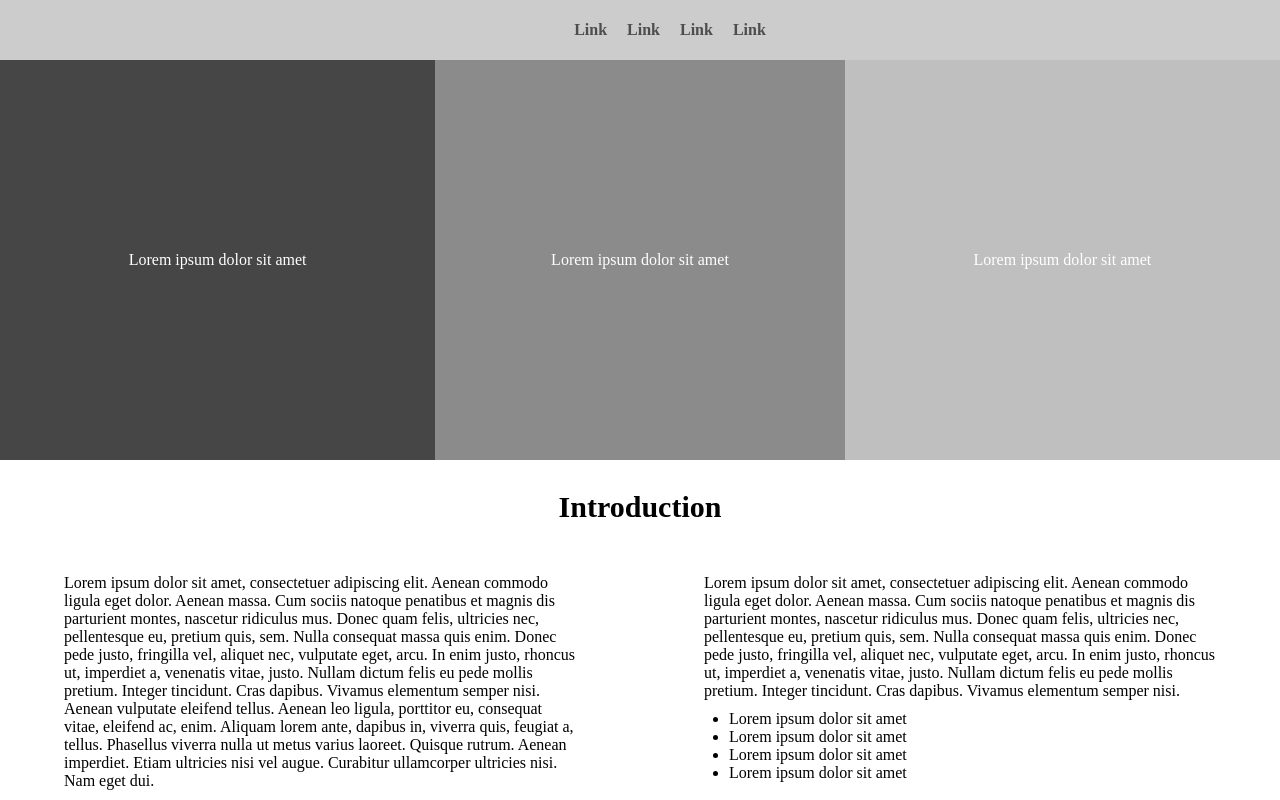
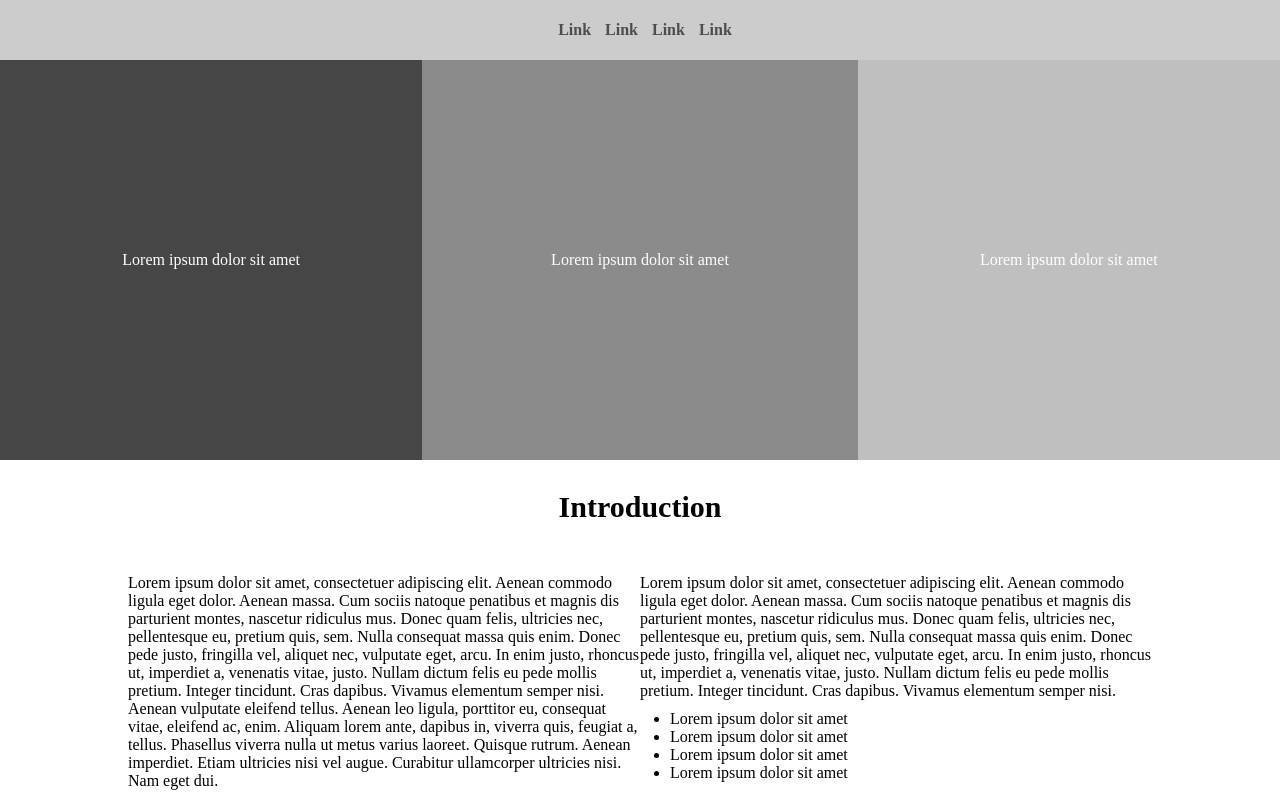
Before and after one commit to DaanEKR/wireframe-grid, a plain HTML site: page index.html in a window 1280 px wide. Shown: the top 800 px of the page. Drawn offline with Linux system fonts and the light colour scheme.

Commit message:
half grid 50% done

```diff
--- a/css/styles.css
+++ b/css/styles.css
@@ -1,43 +1,39 @@
 *{
     margin: 0;
+    padding: 0;
 }
 .nav {
-    display: flex;
-    justify-content: center;
-    align-items: center;
     background-color: #cccccc;
     height: 60px;
+    display: grid;
+    align-content: center;
 }
 
 .menu {
-    display: flex;
-    flex-direction: row;
     list-style-type: none;
+    text-align: center;
 }
 
 .menu__item {
     color: #4d4d4d;
     font-weight: bold;
-    margin-left: 20px;
+    margin-left: 10px;
+    text-align: center;
+    display: inline;
 }
 .gallery{
-    display: flex;
-    flex-direction: row;
+    display: grid;
+    grid-template-columns: 33% 34% 33%;
+    text-align: center;
 }
 .gallery__item{
-    display: flex;
-    justify-content: center;
-    align-items: center;
-    width: 32%;
+    display: grid;
     height: 400px;
     background-color: #8b8b8b;
     color: #ffffff;
 }
 .gallery__item--left{
-    display: flex;
-    justify-content: center;
-    align-items: center;
-    width: 34%;
+    display: grid;
     height: 400px;
     background-color: #464646;
     color: #ffffff;
@@ -46,28 +42,30 @@
     display: flex;
     justify-content: center;
     align-items: center;
-    width: 34%;
     height: 400px;
     background-color: #bfbfbf;
     color: #ffffff;
 }
 .title{
-    display: flex;
-    justify-content: center;
+    text-align: center;
     font-size: 20px;
     margin-top: 30px;
 }
 .introduction {
-    display: flex;
-    flex-direction: row;
-    justify-content: space-around;
+    display: grid;
+    grid-template-columns: 10% 40% 40% 10%;
     margin-top: 50px;
 }
 .introduction__item{
-    width: 40%;
+    display: grid;
+    grid-column: 2/3;
+}
+.introduction__item-right{
+    display: grid;
+    grid-column: 3/4;
 }
 .introduction__list{
-    margin-left: -15px;
+    margin-left: 30px;
     margin-top: 10px;
 }
 .slideshow{
--- a/index.html
+++ b/index.html
@@ -2,7 +2,7 @@
 <html lang="en">
 <head>
     <meta charset="UTF-8">
-    <title>Wireframe05</title>
+
     <link rel="stylesheet" href="css/styles.css">
 </head>
 <body>
@@ -51,7 +51,7 @@
         Phasellus viverra nulla ut metus varius laoreet. Quisque rutrum. Aenean imperdiet. Etiam ultricies nisi vel augue. Curabitur ullamcorper ultricies nisi. Nam eget dui.
         </p>
     </div>
-    <div class="introduction__item">
+    <div class="introduction__item--right">
         <p>
             Lorem ipsum dolor sit amet, consectetuer adipiscing elit. Aenean commodo ligula eget dolor. Aenean massa.
             Cum sociis natoque penatibus et magnis dis parturient montes, nascetur ridiculus mus. Donec quam felis, ultricies nec, pellentesque eu, pretium quis, sem.
@@ -102,7 +102,7 @@
         </div>
         <div class="form__checkbox"></div>
         <div class="form__text">
-            <p>Lorem </p><p class="form__text--underline"> ipsum dolor </p><p> sit amet</p>
+            <p>Lorem <span class="form__text--underline"> ipsum dolor </span>sit amet</p>
         </div>
         <button class="form__button"></button>
     </div>
```
